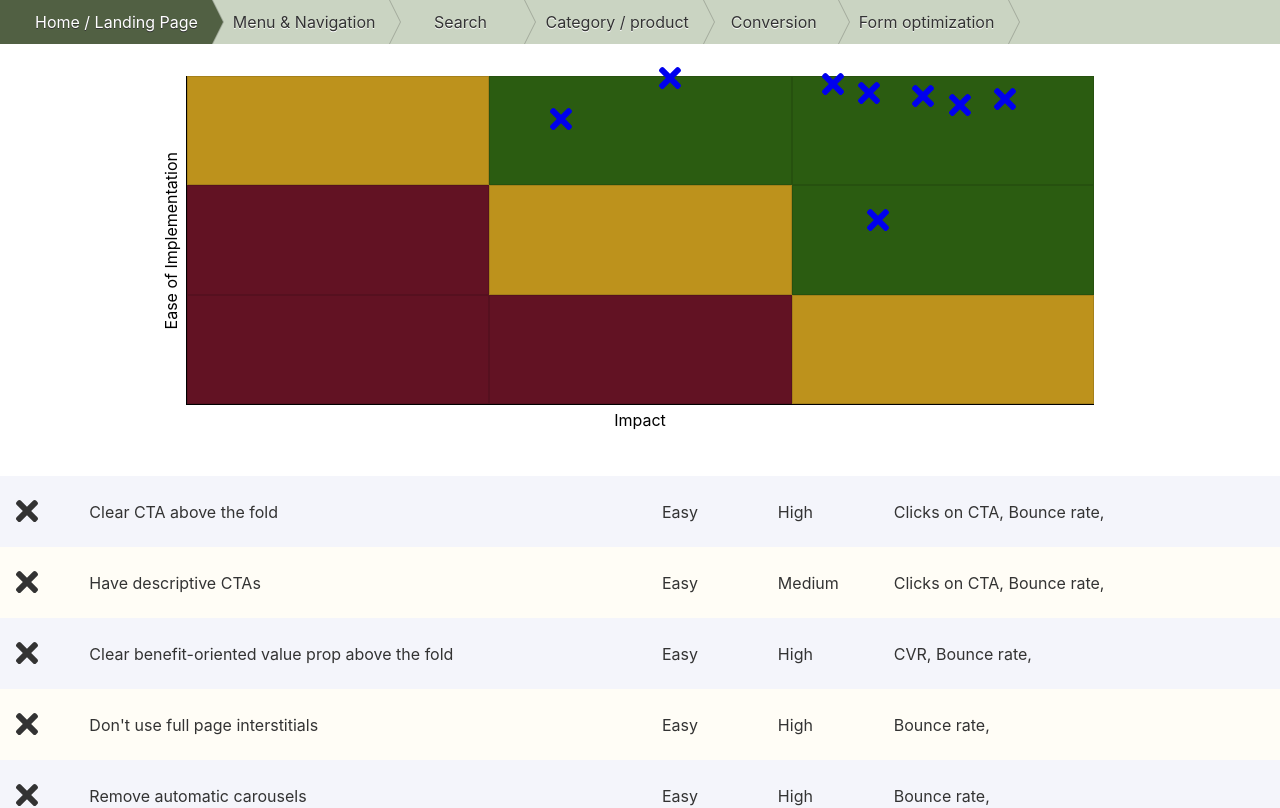
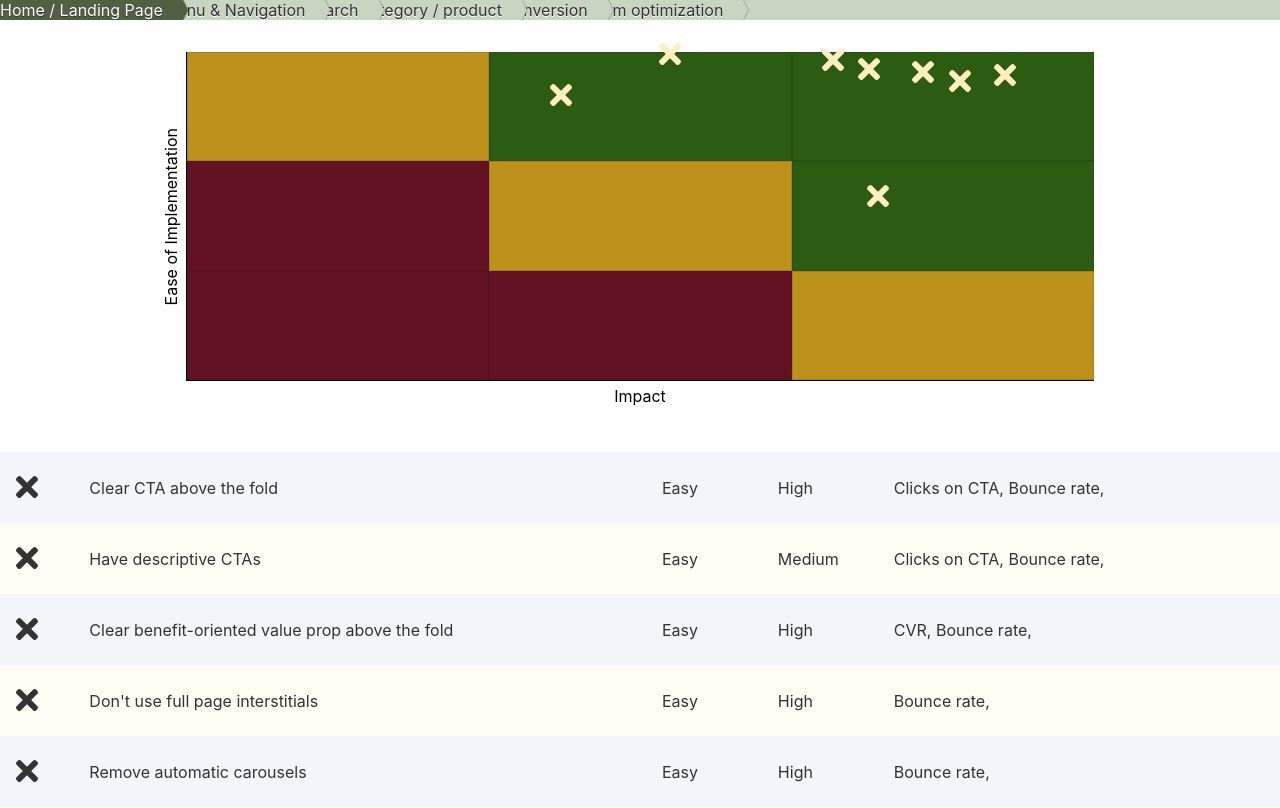
Before and after one commit to chachakawooka/ux-playbook, a React (Create React App) app: page / in a window 1280 px wide. Shown: the top 808 px of the page. Built offline with nearby package versions, Linux system fonts and the light colour scheme.

Commit message:
fix warnings

```diff
--- a/src/Matrix.js
+++ b/src/Matrix.js
@@ -73,9 +73,9 @@ class Matrix extends React.Component {
                         <ul className={styles.grid_dots}>
                             {this.state.items.map((item,i) => { return (
                                 <li style={item.style} onClick={() => this.mark(i)}>
-                                    <a href="#" data-tip data-for={'icon'+i}>
+                                    <span data-tip data-for={'icon'+i}>
                                     {item.done ? <FontAwesomeIcon icon={faCheck} /> : <FontAwesomeIcon icon={faTimes} />}
-                                    </a>
+                                    </span>
                                     <ReactTooltip id={'icon'+i} effect='solid'>
                                         {item.name}
                                     </ReactTooltip>
--- a/src/Stepper.js
+++ b/src/Stepper.js
@@ -8,7 +8,7 @@ class Stepper extends React.Component {
             <ol className={styles.steps}>
                 {this.props.steps.map((step,i) => { return (
                     <li className={[styles.steps__item, (step===this.props.selected ? styles.active : null)].join(' ')} onClick={() => this.props.onClick(step)}>
-                        <a href="#">{step}</a>
+                        <span>{step}</span>
                     </li>
                 )})}
             </ol>
--- a/src/Stepper.module.css
+++ b/src/Stepper.module.css
@@ -63,7 +63,7 @@
     text-shadow: 0 1px 0 #333;
 }
 
-.steps__item:hover a {
+.steps__item:hover span {
     color: #fff;
 }
 .steps__item:hover::after{
@@ -75,7 +75,7 @@
     background-color: #516043;
     text-shadow: 0 1px 0 #333;
 }
-.steps__item.active a {
+.steps__item.active span {
     color: #fff;
 }
 .steps__item.active::after{
```
